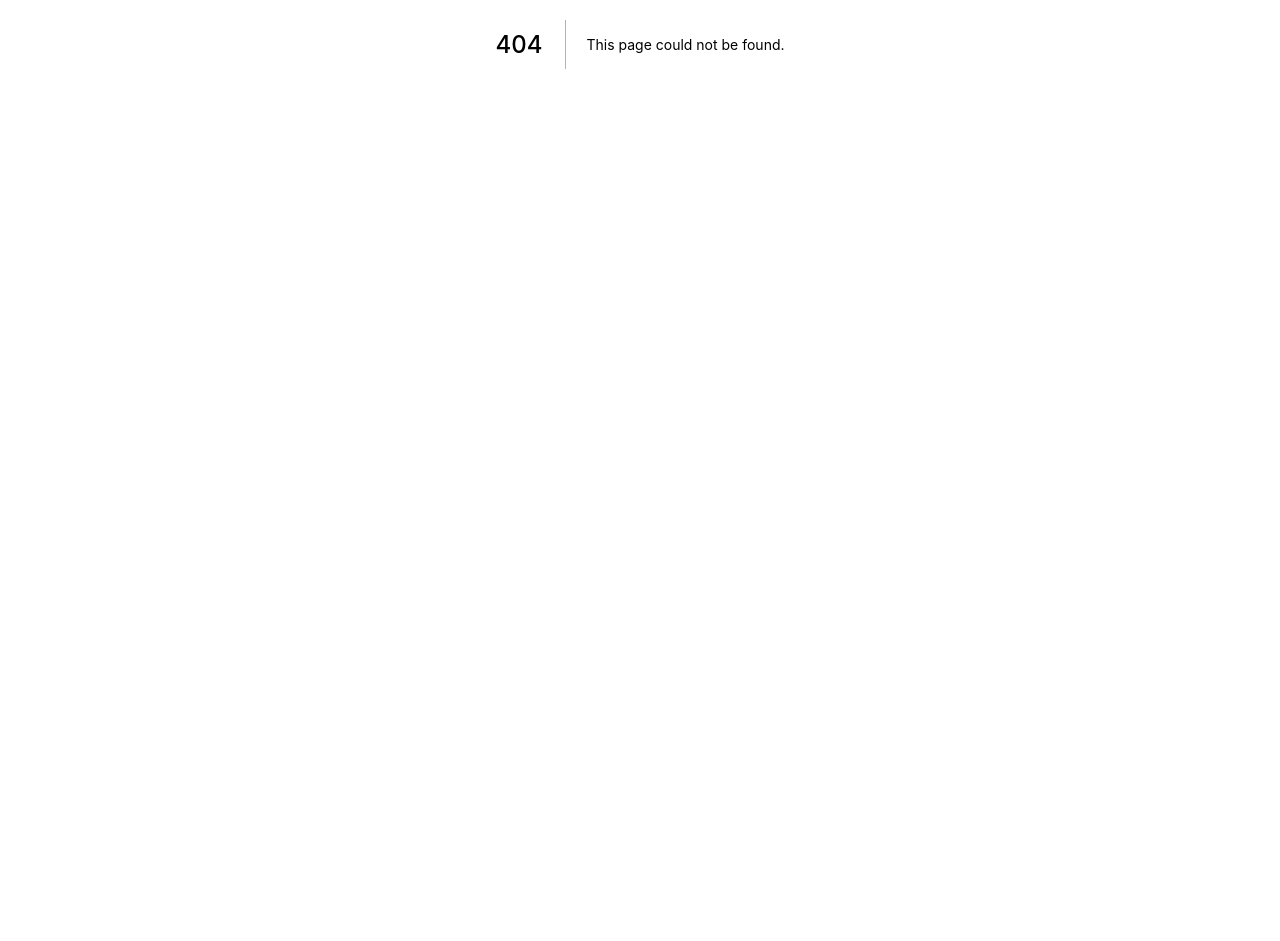
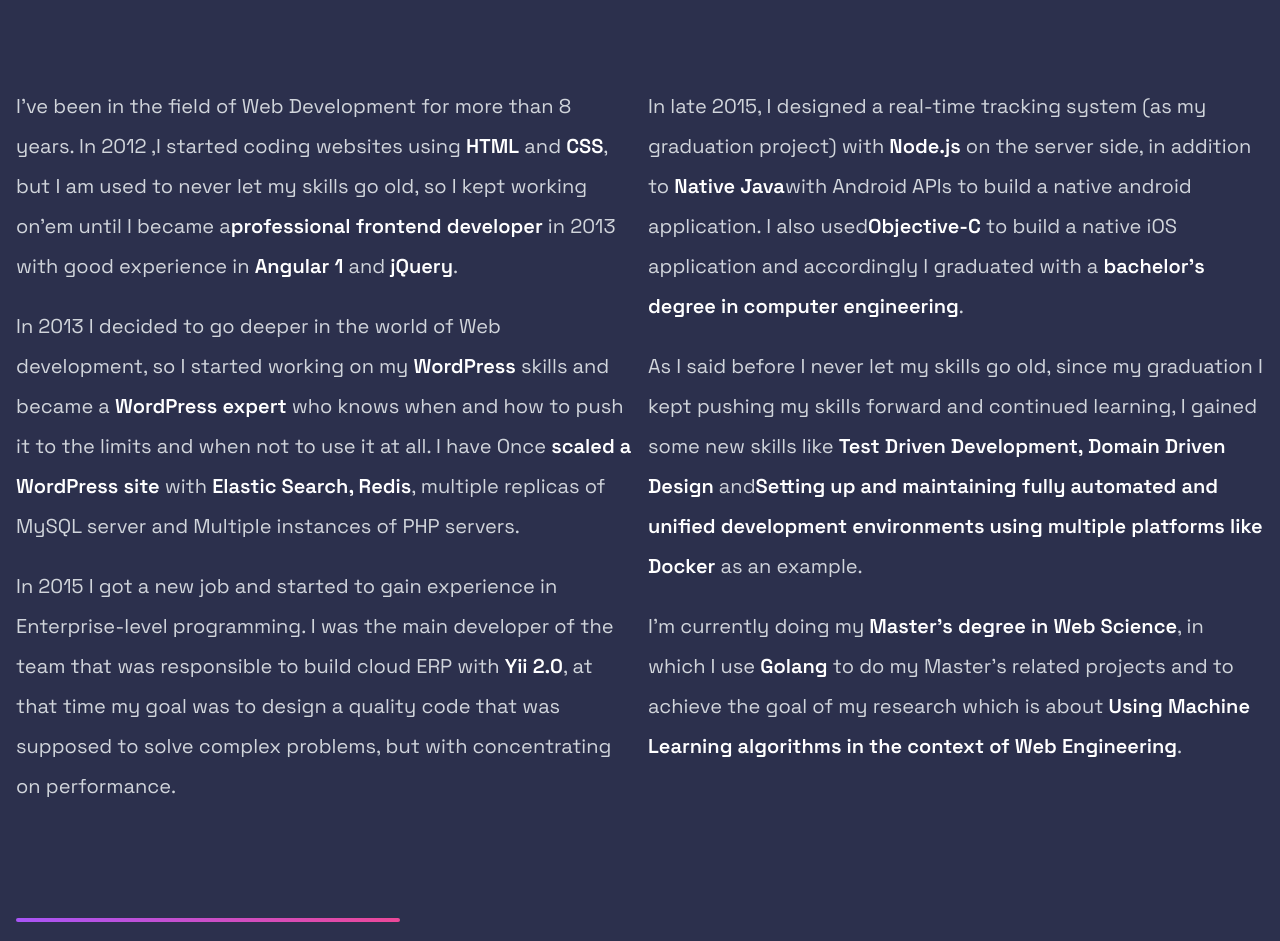
Before and after one commit to mohammedmanssour/mohammed-is-learning, a Next.js app in the folder personal-website/: page /about in a window 1280 px wide. Before the commit this address had no page. Shown: the part 440-1381 px from the top of the page. Before the commit the page ends 884 px from the top, so only its background shows below. Built offline with nearby package versions, Linux system fonts and the light colour scheme; a web font is replaced by a local one.

Commit message:
add about me page

```diff
--- a/personal-website/components/SectionText.tsx
+++ b/personal-website/components/SectionText.tsx
@@ -6,7 +6,7 @@ interface ISectionText {
 }
 
 const SectionText: FC<ISectionText> = ({ className, children }) => (
-  <p className={clsx('leading-relaxed text-xl text-gray-400', className)}>
+  <p className={clsx('leading-loose text-xl text-gray-300', className)}>
     {children}
   </p>
 );
--- a/personal-website/components/Timeline.tsx
+++ b/personal-website/components/Timeline.tsx
@@ -1,4 +1,4 @@
-import { FC, useEffect, useRef, useState } from 'react';
+import { FC, ReactNode, useEffect, useRef, useState } from 'react';
 
 import { Carousel, ScrollingCarousel } from '@trendyol-js/react-carousel';
 
@@ -10,7 +10,10 @@ import SectionDivider from './SectionDivider';
 import Keyword from './Keyword';
 import GradientText from './GradientText';
 
-interface ITimeline {}
+interface ITimeline {
+  title?: string;
+  description?: ReactNode;
+}
 
 const timeline = [
   {
@@ -35,21 +38,12 @@ const timeline = [
   },
 ];
 
-const Timeline: FC<ITimeline> = () => {
+const Timeline: FC<ITimeline> = ({ title, description }) => {
   return (
     <Section>
       <SectionDivider />
-      <SectionTitle className="md:pt-10">About Me</SectionTitle>
-      <SectionText className="max-w-4xl">
-        I{"'"}ve been working as a software engineers since{' '}
-        <Keyword>2013</Keyword>, supported with a big passion and a{' '}
-        <Keyword>Computer Engineering background</Keyword>.{' '}
-        <Link href="/about">
-          <a className="text-sky-500 hover:underline hover:text-white">
-            Read more.
-          </a>
-        </Link>
-      </SectionText>
+      <SectionTitle className="md:pt-10">{title}</SectionTitle>
+      {description}
 
       <div className="mt-24 timeline">
         <ScrollingCarousel>
@@ -74,4 +68,20 @@ const Timeline: FC<ITimeline> = () => {
   );
 };
 
+Timeline.defaultProps = {
+  title: 'About Me',
+  description: (
+    <SectionText className="max-w-4xl">
+      I{"'"}ve been working as a software engineers since{' '}
+      <Keyword>2013</Keyword>, supported with a big passion and a{' '}
+      <Keyword>Computer Engineering background</Keyword>.{' '}
+      <Link href="/about">
+        <a className="text-sky-500 hover:underline hover:text-white">
+          Read more.
+        </a>
+      </Link>
+    </SectionText>
+  ),
+};
+
 export default Timeline;
--- /dev/null
+++ b/personal-website/pages/about.tsx
@@ -0,0 +1,99 @@
+import { FC, Fragment } from 'react';
+import Head from 'next/head';
+import Keyword from '@ui/Keyword';
+import Section from '@ui/Section';
+import SectionText from '@ui/SectionText';
+
+import Technologies from '@ui/Technologies';
+import Timeline from '@ui/Timeline';
+
+interface IAbout {}
+
+const About: FC<IAbout> = () => (
+  <Fragment>
+    <Head>
+      <title>About | Mohammed Manssour</title>
+    </Head>
+    <div className="py-16 my-10 text-4xl font-bold text-center border-t border-b border-gray-700">
+      About Me
+    </div>
+    <div className="space-y-20">
+      <Section>
+        <SectionText className="mb-20 text-2xl">
+          <span className="text-white">
+            I am a full-stack web developer with +8 years of experience in the
+            field. I love to turn great ideas into timeless experiences. I am
+            passionate about gaming and definitely passionate about backend
+            engineering.
+          </span>
+        </SectionText>
+        <div className="space-y-5 xl:columns-2">
+          <SectionText>
+            I’ve been in the field of Web Development for more than 8 years. In
+            2012 ,I started coding websites using <Keyword>HTML</Keyword> and{' '}
+            <Keyword>CSS</Keyword>, but I am used to never let my skills go old,
+            so I kept working on’em until I became a
+            <Keyword>professional frontend developer</Keyword> in 2013 with good
+            experience in <Keyword>Angular 1</Keyword> and{' '}
+            <Keyword>jQuery</Keyword>.
+          </SectionText>
+          <SectionText>
+            In 2013 I decided to go deeper in the world of Web development, so I
+            started working on my <Keyword>WordPress</Keyword> skills and became
+            a <Keyword>WordPress expert</Keyword> who knows when and how to push
+            it to the limits and when not to use it at all. I have Once{' '}
+            <Keyword>scaled a WordPress site</Keyword> with{' '}
+            <Keyword>Elastic Search, Redis</Keyword>, multiple replicas of MySQL
+            server and Multiple instances of PHP servers.
+          </SectionText>
+          <SectionText>
+            In 2015 I got a new job and started to gain experience in
+            Enterprise-level programming. I was the main developer of the team
+            that was responsible to build cloud ERP with{' '}
+            <Keyword>Yii 2.0</Keyword>, at that time my goal was to design a
+            quality code that was supposed to solve complex problems, but with
+            concentrating on performance.
+          </SectionText>
+          <SectionText>
+            In late 2015, I designed a real-time tracking system (as my
+            graduation project) with <Keyword>Node.js</Keyword> on the server
+            side, in addition to <Keyword>Native Java</Keyword>
+            with Android APIs to build a native android application. I also used
+            <Keyword>Objective-C</Keyword> to build a native iOS application and
+            accordingly I graduated with a{' '}
+            <Keyword>bachelor’s degree in computer engineering</Keyword>.
+          </SectionText>
+          <SectionText>
+            As I said before I never let my skills go old, since my graduation I
+            kept pushing my skills forward and continued learning, I gained some
+            new skills like{' '}
+            <Keyword>Test Driven Development, Domain Driven Design</Keyword> and
+            <Keyword>
+              Setting up and maintaining fully automated and unified development
+              environments using multiple platforms like Docker
+            </Keyword>{' '}
+            as an example.
+          </SectionText>
+          <SectionText>
+            I’m currently doing my{' '}
+            <Keyword>Master’s degree in Web Science</Keyword>, in which I use{' '}
+            <Keyword>Golang</Keyword> to do my Master’s related projects and to
+            achieve the goal of my research which is about{' '}
+            <Keyword>
+              Using Machine Learning algorithms in the context of Web
+              Engineering
+            </Keyword>
+            .
+          </SectionText>
+        </div>
+      </Section>
+      <Timeline description={null} title="Work Experience" />
+      <Technologies />
+      <div className="flex items-center justify-center h-32 text-xl border-t border-gray-700">
+        <Keyword>Crafted with love</Keyword>
+      </div>
+    </div>
+  </Fragment>
+);
+
+export default About;
```
